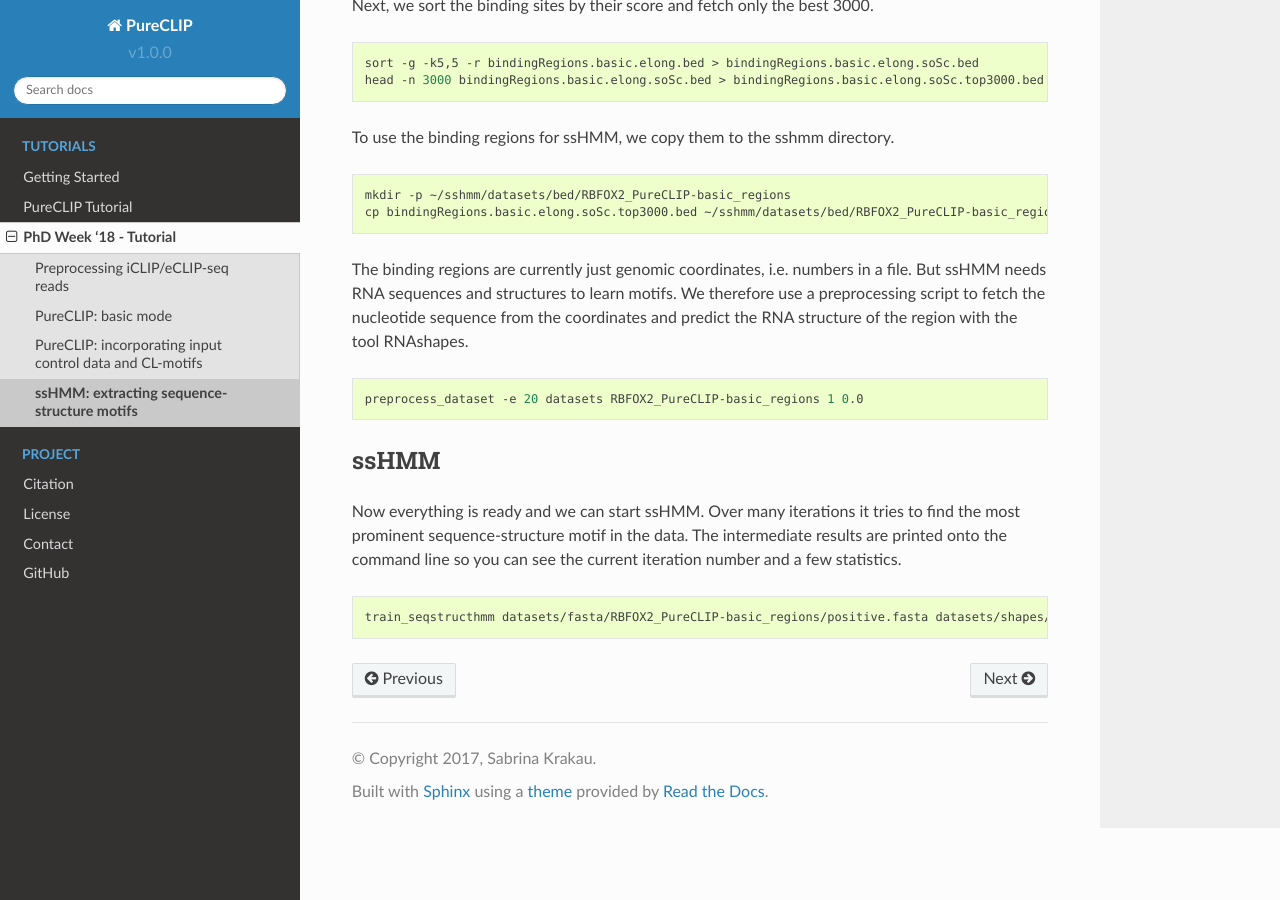
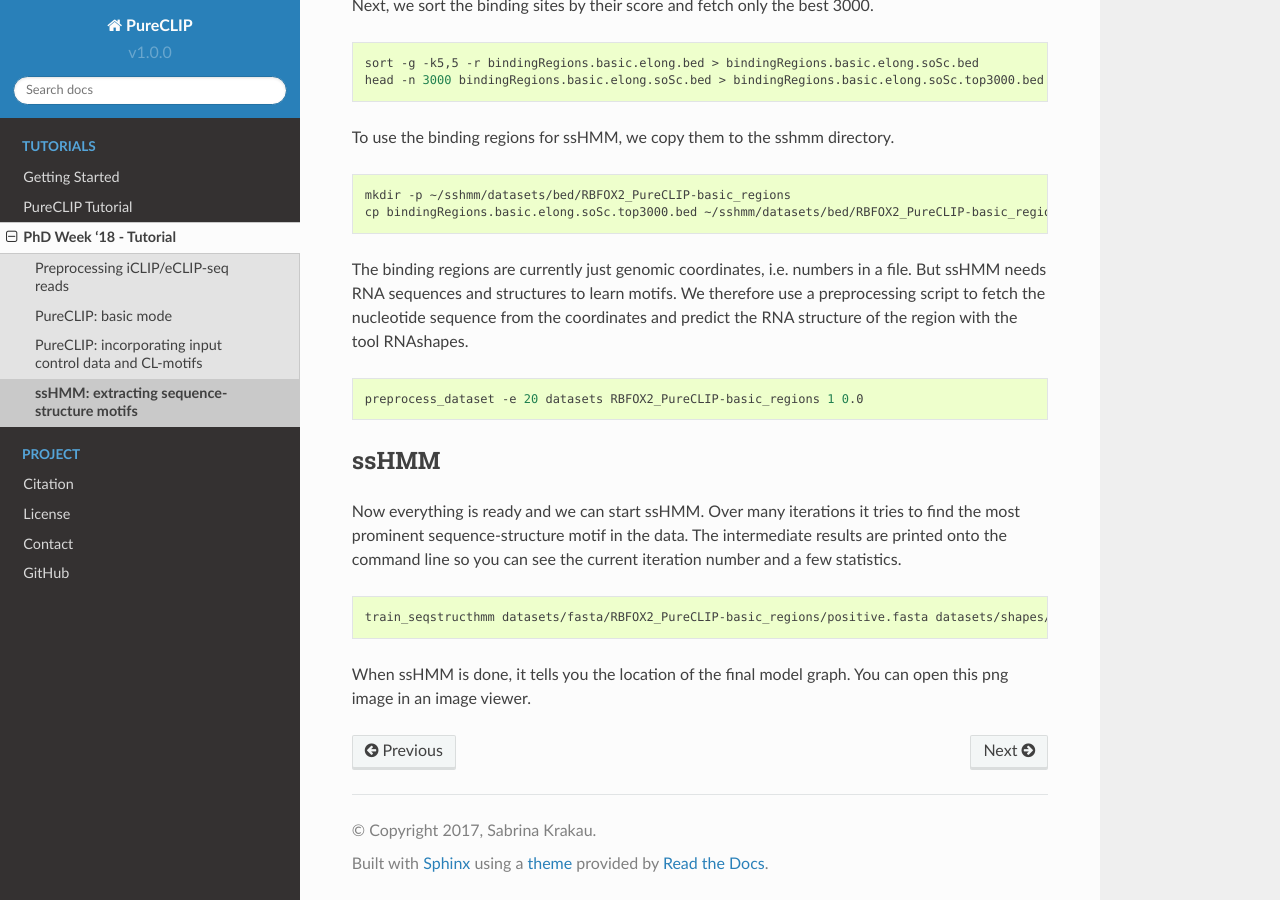
Before and after one commit to skrakau/PureCLIP, a Sphinx documentation site: the page built from docs/PhD-week_tutorial/sshmm.rst, in a window 1280 px wide and 900 px high, scrolled down 564 px. Built offline with Sphinx 7.4.7 and the Read the Docs theme 2.0.0, drawn with Linux system fonts in a browser that asks for light colours; pages that are not in the unit, such as notebooks, are missing from menus.

Commit message:
mention sshmm result

```diff
--- a/docs/PhD-week_tutorial/sshmm.rst
+++ b/docs/PhD-week_tutorial/sshmm.rst
@@ -59,3 +59,5 @@ Now everything is ready and we can start ssHMM. Over many iterations it tries to
 .. code:: bash
 
     train_seqstructhmm datasets/fasta/RBFOX2_PureCLIP-basic_regions/positive.fasta datasets/shapes/RBFOX2_PureCLIP-basic_regions/positive.txt -o results/ -n 6 -b -j RBFOX2_PureCLIP-basic_top3000_regions_len6_b_random
+
+When ssHMM is done, it tells you the location of the final model graph. You can open this png image in an image viewer.
```
